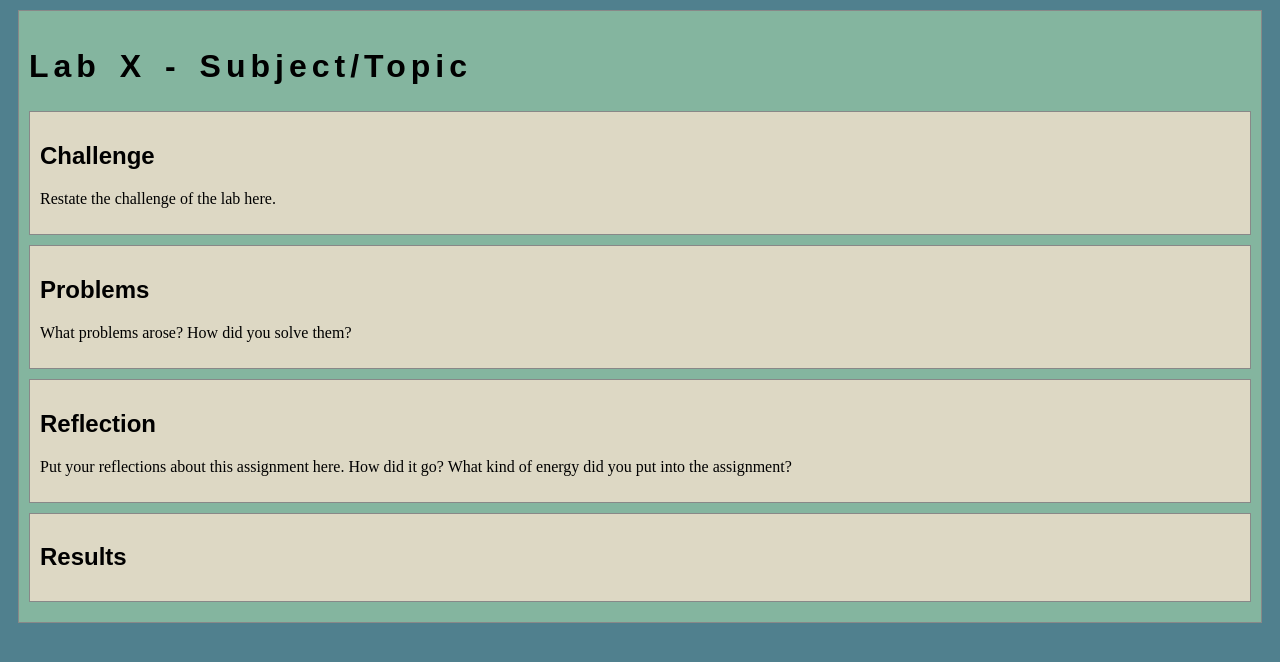
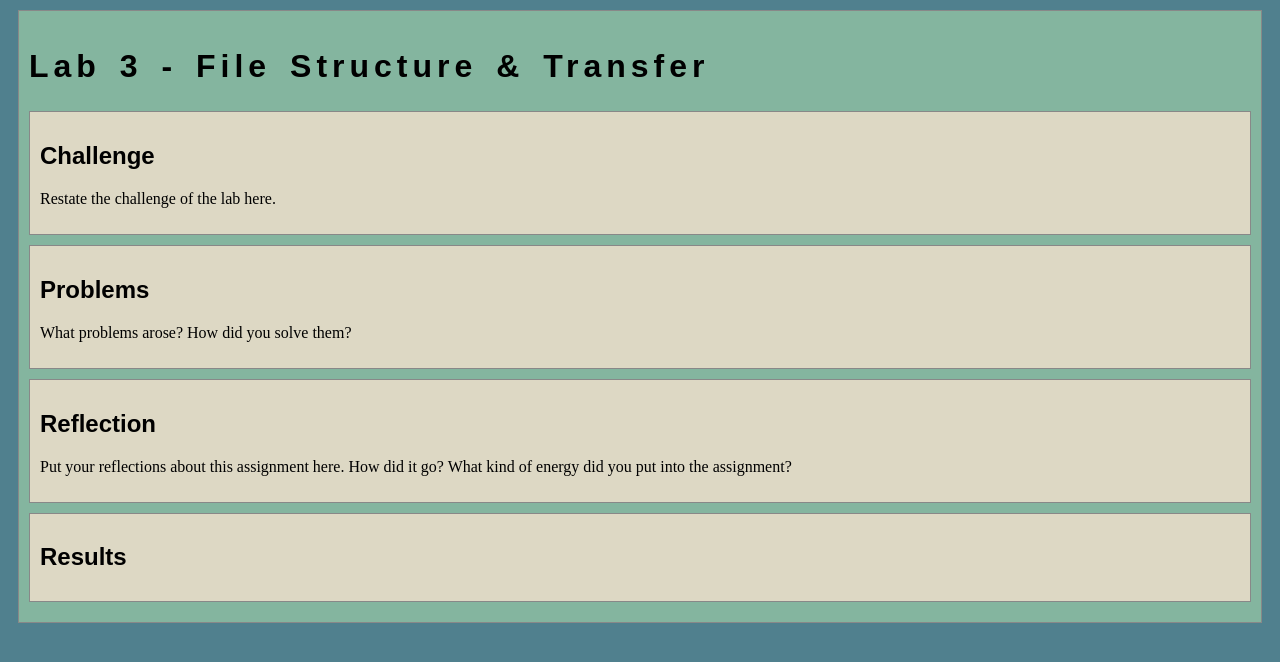
Before and after one commit to Abovee1/art101, a plain HTML site: page lab3/index.html in a window 1280 px wide. Drawn offline with nearby package versions, Linux system fonts and the light colour scheme.

Commit message:
Update index.html

```diff
--- a/lab3/index.html
+++ b/lab3/index.html
@@ -2,7 +2,7 @@
 <html>
 <head>
 	<!-- This title is used for tabs and bookmarks -->
-	<title>Lab X - Subject/Topic</title>
+	<title>Lab 3 - File Structure & Transfer</title>
 
 	<!-- Use UTF character set, a good idea with any webpage -->
   	<meta charset="UTF-8" />
@@ -23,7 +23,7 @@
 	<!-- Style this page by changing the CSS in ../css/site.css or css/lab.css -->
 	<main id="content">
 		<section>
-			<h1>Lab X - Subject/Topic</h1>
+			<h1>Lab 3 - File Structure & Transfer</h1>
 			<div class="minor-section">
 					<h2>Challenge</h2>
 					<p>Restate the challenge of the lab here.</p>
```
